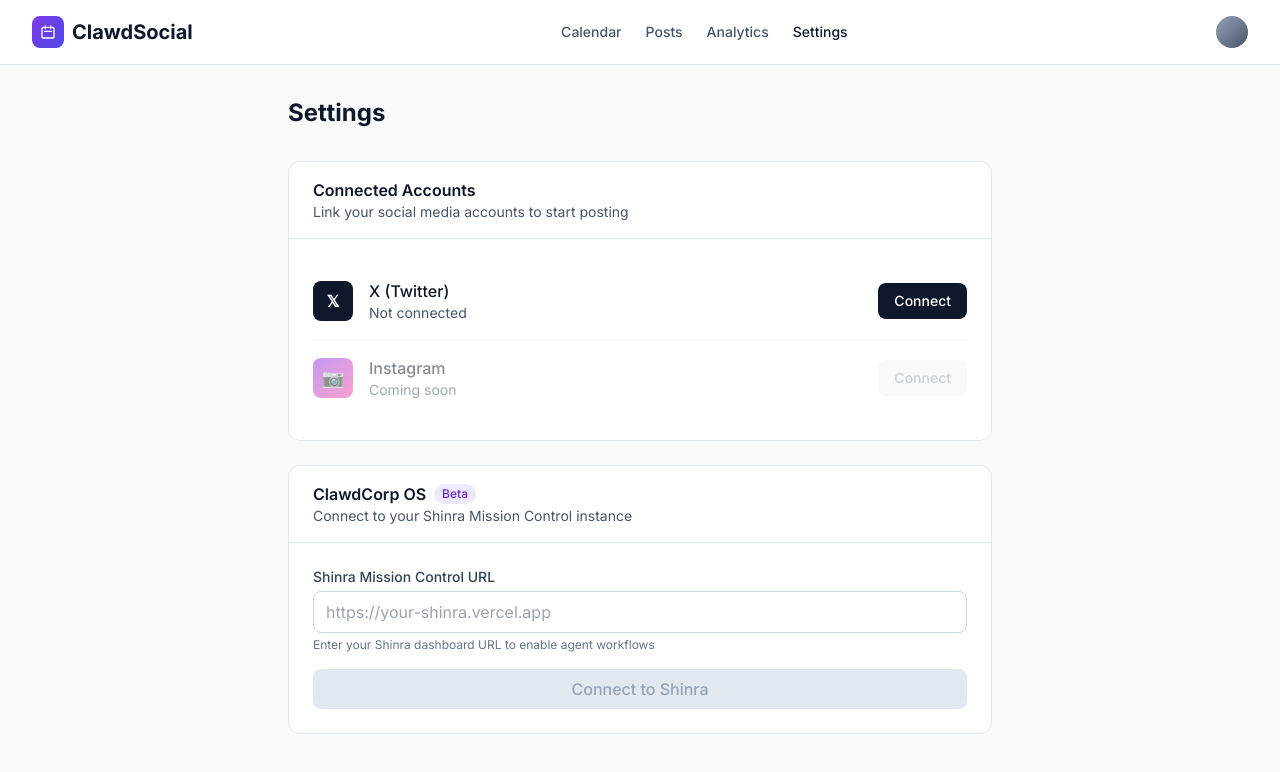
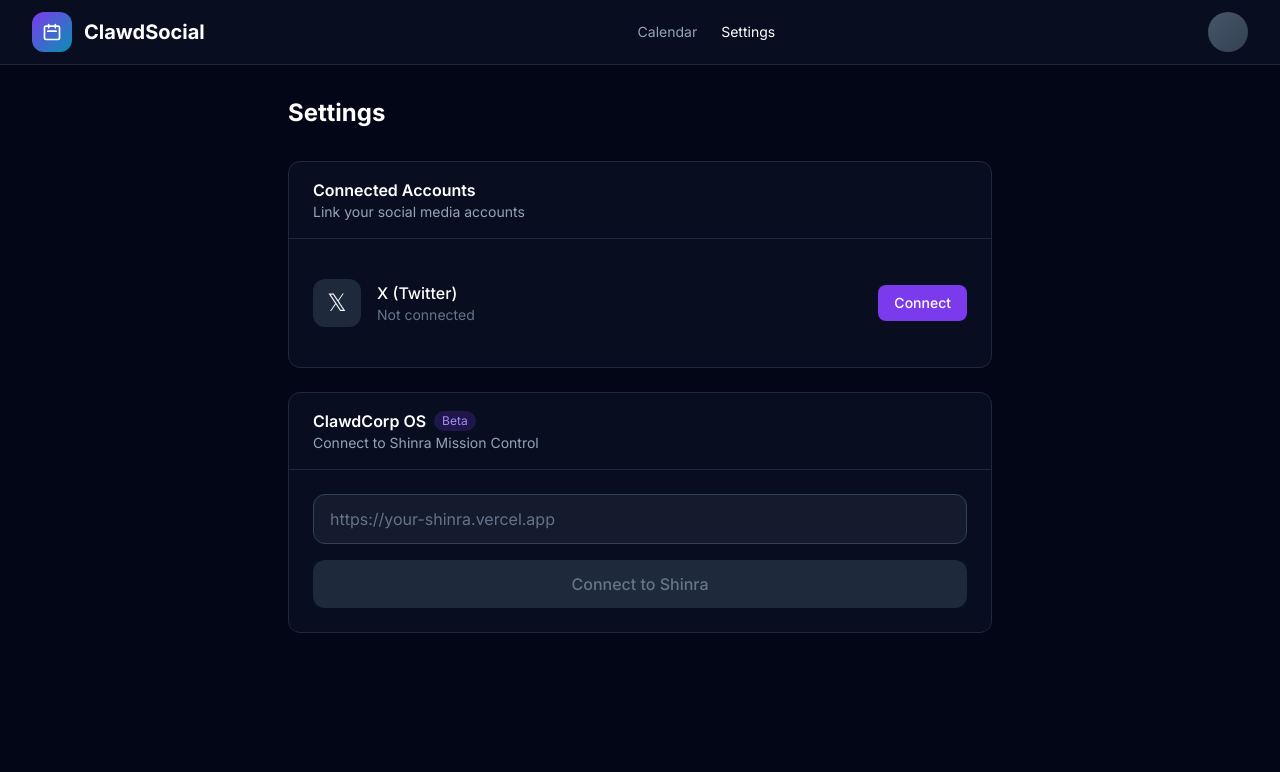
Before and after one commit to xfactortatiana-agent/clawdsocial, a Next.js app: page /settings in a window 1280 px wide. Shown: the top 772 px of the page. Built offline with nearby package versions, Linux system fonts and the light colour scheme.

Commit message:
Save X connection to database and show in settings

```diff
--- a/src/app/api/auth/x/callback/route.ts
+++ b/src/app/api/auth/x/callback/route.ts
@@ -1,11 +1,10 @@
 import { NextResponse } from 'next/server'
+import { prisma } from '@/lib/db'
 
 export const runtime = 'nodejs'
 
 const X_CLIENT_ID = process.env.X_CLIENT_ID
 const X_CLIENT_SECRET = process.env.X_CLIENT_SECRET
-
-// Hardcode the stable URL
 const REDIRECT_URI = 'https://clawdsocial.vercel.app/api/auth/x/callback'
 
 export async function GET(request: Request) {
@@ -59,11 +58,40 @@
     const userData = await userResponse.json()
     const xUser = userData.data
 
+    // Save to database
+    await prisma.socialAccount.upsert({
+      where: {
+        workspaceId_platform_accountHandle: {
+          workspaceId: 'default-workspace',
+          platform: 'X',
+          accountHandle: xUser.username
+        }
+      },
+      update: {
+        accessToken: tokenData.access_token,
+        refreshToken: tokenData.refresh_token,
+        accountName: xUser.name,
+        profileImageUrl: xUser.profile_image_url,
+        lastSyncedAt: new Date(),
+        isActive: true
+      },
+      create: {
+        workspaceId: 'default-workspace',
+        platform: 'X',
+        accountHandle: xUser.username,
+        accountName: xUser.name,
+        profileImageUrl: xUser.profile_image_url,
+        accessToken: tokenData.access_token,
+        refreshToken: tokenData.refresh_token,
+        isActive: true
+      }
+    })
+
     return NextResponse.redirect(
-      new URL(`/dashboard?connected=x&username=${xUser.username}`, request.url)
+      new URL(`/settings?connected=x&username=${xUser.username}`, request.url)
     )
   } catch (err) {
     console.error('OAuth error:', err)
-    return NextResponse.redirect(new URL('/dashboard?error=oauth_failed', request.url))
+    return NextResponse.redirect(new URL('/settings?error=oauth_failed', request.url))
   }
 }
--- a/src/app/settings/page.tsx
+++ b/src/app/settings/page.tsx
@@ -1,144 +1,127 @@
 "use client";
 
-import { useState } from "react";
+import { useState, useEffect } from "react";
 import Link from "next/link";
+import { useSearchParams } from "next/navigation";
 
 export default function SettingsPage() {
+  const searchParams = useSearchParams();
   const [xConnected, setXConnected] = useState(false);
+  const [xUsername, setXUsername] = useState("");
+  const [xProfileImage, setXProfileImage] = useState("");
   const [shinraConnected, setShinraConnected] = useState(false);
   const [shinraUrl, setShinraUrl] = useState("");
+
+  useEffect(() => {
+    // Check URL params for X connection
+    const connected = searchParams.get("connected");
+    const username = searchParams.get("username");
+
+    if (connected === "x" && username) {
+      setXConnected(true);
+      setXUsername(username);
+    }
+  }, [searchParams]);
 
   const handleXConnect = () => {
     window.location.href = "/api/auth/x";
   };
 
   const handleShinraConnect = () => {
-    // Store Shinra URL and validate connection
     localStorage.setItem("shinra_url", shinraUrl);
     setShinraConnected(true);
   };
 
   return (
-    <div className="min-h-screen bg-slate-50">
+    <div className="min-h-screen bg-slate-950">
       {/* Header */}
-      <header className="bg-white border-b border-slate-200">
+      <header className="bg-slate-900/50 border-b border-slate-800">
         <div className="max-w-7xl mx-auto px-4 sm:px-6 lg:px-8 h-16 flex items-center justify-between">
-          <div className="flex items-center gap-2">
-            <div className="w-8 h-8 bg-gradient-to-br from-violet-600 to-indigo-600 rounded-lg flex items-center justify-center">
-              <svg className="w-4 h-4 text-white" fill="none" viewBox="0 0 24 24" stroke="currentColor">
+          <Link href="/" className="flex items-center gap-3">
+            <div className="w-10 h-10 bg-gradient-to-br from-violet-600 to-cyan-600 rounded-xl flex items-center justify-center">
+              <svg className="w-5 h-5 text-white" fill="none" viewBox="0 0 24 24" stroke="currentColor">
                 <path strokeLinecap="round" strokeLinejoin="round" strokeWidth={2} d="M8 7V3m8 4V3m-9 8h10M5 21h14a2 2 0 002-2V7a2 2 0 00-2-2H5a2 2 0 00-2 2v12a2 2 0 002 2z" />
               </svg>
             </div>
-            <span className="font-bold text-xl text-slate-900">ClawdSocial</span>
-          </div>
+            <span className="font-bold text-xl text-white">ClawdSocial</span>
+          </Link>
 
           <nav className="flex items-center gap-6">
-            <Link href="/dashboard" className="text-sm font-medium text-slate-600 hover:text-slate-900">Calendar</Link>
-            <Link href="#" className="text-sm font-medium text-slate-600 hover:text-slate-900">Posts</Link>
-            <Link href="#" className="text-sm font-medium text-slate-600 hover:text-slate-900">Analytics</Link>
-            <Link href="/settings" className="text-sm font-medium text-slate-900">Settings</Link>
+            <Link href="/dashboard" className="text-sm text-slate-400 hover:text-white">Calendar</Link>
+            <Link href="/settings" className="text-sm text-white">Settings</Link>
           </nav>
 
-          <div className="w-8 h-8 bg-gradient-to-br from-slate-400 to-slate-600 rounded-full"></div>
+          <div className="w-10 h-10 bg-gradient-to-br from-slate-600 to-slate-700 rounded-full"></div>
         </div>
       </header>
 
       {/* Main Content */}
       <main className="max-w-3xl mx-auto px-4 sm:px-6 lg:px-8 py-8">
-        <h1 className="text-2xl font-bold text-slate-900 mb-8">Settings</h1>
+        <h1 className="text-2xl font-bold text-white mb-8">Settings</h1>
 
         {/* Connected Accounts */}
-        <div className="bg-white rounded-xl border border-slate-200 overflow-hidden mb-6">
-          <div className="px-6 py-4 border-b border-slate-200">
-            <h2 className="font-semibold text-slate-900">Connected Accounts</h2>
-            <p className="text-sm text-slate-600">Link your social media accounts to start posting</p>
+        <div className="bg-slate-900/50 border border-slate-800 rounded-xl overflow-hidden mb-6">
+          <div className="px-6 py-4 border-b border-slate-800">
+            <h2 className="font-semibold text-white">Connected Accounts</h2>
+            <p className="text-sm text-slate-400">Link your social media accounts</p>
           </div>
 
           <div className="p-6">
             {/* X Connection */}
-            <div className="flex items-center justify-between py-4 border-b border-slate-100 last:border-0">
+            <div className="flex items-center justify-between py-4 border-b border-slate-800 last:border-0">
               <div className="flex items-center gap-4">
-                <div className="w-10 h-10 bg-slate-900 rounded-lg flex items-center justify-center">
-                  <span className="text-white font-bold">𝕏</span>
+                <div className="w-12 h-12 bg-slate-800 rounded-xl flex items-center justify-center">
+                  <span className="text-2xl">𝕏</span>
                 </div>
                 <div>
-                  <p className="font-medium text-slate-900">X (Twitter)</p>
-                  <p className="text-sm text-slate-600">{xConnected ? "Connected" : "Not connected"}</p>
+                  <p className="font-medium text-white">X (Twitter)</p>
+                  {xConnected ? (
+                    <p className="text-sm text-emerald-400">Connected as @{xUsername}</p>
+                  ) : (
+                    <p className="text-sm text-slate-500">Not connected</p>
+                  )}
                 </div>
               </div>
               <button
                 onClick={handleXConnect}
                 className={`px-4 py-2 rounded-lg text-sm font-medium ${
                   xConnected
-                    ? "bg-green-100 text-green-700"
-                    : "bg-slate-900 text-white hover:bg-slate-800"
+                    ? "bg-emerald-600/20 text-emerald-400"
+                    : "bg-violet-600 text-white hover:bg-violet-700"
                 }`}
               >
-                {xConnected ? "Connected" : "Connect"}
-              </button>
-            </div>
-
-            {/* Instagram */}
-            <div className="flex items-center justify-between py-4 border-b border-slate-100 last:border-0 opacity-50">
-              <div className="flex items-center gap-4">
-                <div className="w-10 h-10 bg-gradient-to-br from-purple-600 to-pink-500 rounded-lg flex items-center justify-center">
-                  <span className="text-white text-lg">📷</span>
-                </div>
-                <div>
-                  <p className="font-medium text-slate-900">Instagram</p>
-                  <p className="text-sm text-slate-600">Coming soon</p>
-                </div>
-              </div>
-              <button disabled className="px-4 py-2 bg-slate-100 text-slate-400 rounded-lg text-sm font-medium">
-                Connect
+                {xConnected ? "Connected ✓" : "Connect"}
               </button>
             </div>
           </div>
         </div>
 
-        {/* ClawdCorp OS Integration */}
-        <div className="bg-white rounded-xl border border-slate-200 overflow-hidden">
-          <div className="px-6 py-4 border-b border-slate-200">
+        {/* ClawdCorp OS */}
+        <div className="bg-slate-900/50 border border-slate-800 rounded-xl overflow-hidden">
+          <div className="px-6 py-4 border-b border-slate-800">
             <div className="flex items-center gap-2">
-              <h2 className="font-semibold text-slate-900">ClawdCorp OS</h2>
-              <span className="px-2 py-0.5 bg-violet-100 text-violet-700 text-xs font-medium rounded-full">Beta</span>
+              <h2 className="font-semibold text-white">ClawdCorp OS</h2>
+              <span className="px-2 py-0.5 bg-violet-600/20 text-violet-400 text-xs rounded-full">Beta</span>
             </div>
-            <p className="text-sm text-slate-600">Connect to your Shinra Mission Control instance</p>
+            <p className="text-sm text-slate-400">Connect to Shinra Mission Control</p>
           </div>
 
           <div className="p-6">
             <div className="space-y-4">
-              <div>
-                <label className="block text-sm font-medium text-slate-700 mb-1">
-                  Shinra Mission Control URL
-                </label>
               <input
                 type="url"
                 value={shinraUrl}
                 onChange={(e) => setShinraUrl(e.target.value)}
                 placeholder="https://your-shinra.vercel.app"
-                  className="w-full px-3 py-2 border border-slate-300 rounded-lg focus:outline-none focus:ring-2 focus:ring-slate-900"
+                className="w-full px-4 py-3 bg-slate-800/50 border border-slate-700 rounded-xl text-white placeholder-slate-500 focus:outline-none focus:ring-2 focus:ring-violet-500"
               />
-                <p className="text-xs text-slate-500 mt-1">
-                  Enter your Shinra dashboard URL to enable agent workflows
-                </p>
-              </div>
-
               <button
                 onClick={handleShinraConnect}
                 disabled={!shinraUrl}
-                className="w-full px-4 py-2 bg-violet-600 text-white rounded-lg font-medium hover:bg-violet-700 disabled:bg-slate-200 disabled:text-slate-400"
+                className="w-full px-4 py-3 bg-violet-600 text-white rounded-xl font-medium hover:bg-violet-700 disabled:bg-slate-800 disabled:text-slate-500"
               >
                 {shinraConnected ? "Connected ✓" : "Connect to Shinra"}
               </button>
-
-              {shinraConnected && (
-                <div className="p-4 bg-green-50 border border-green-200 rounded-lg">
-                  <p className="text-sm text-green-800">
-                    ✓ Connected to Shinra Mission Control. Agent workflows enabled.
-                  </p>
-                </div>
-              )}
             </div>
           </div>
         </div>
```
Lines whose indentation alone changed are shown as unchanged.
